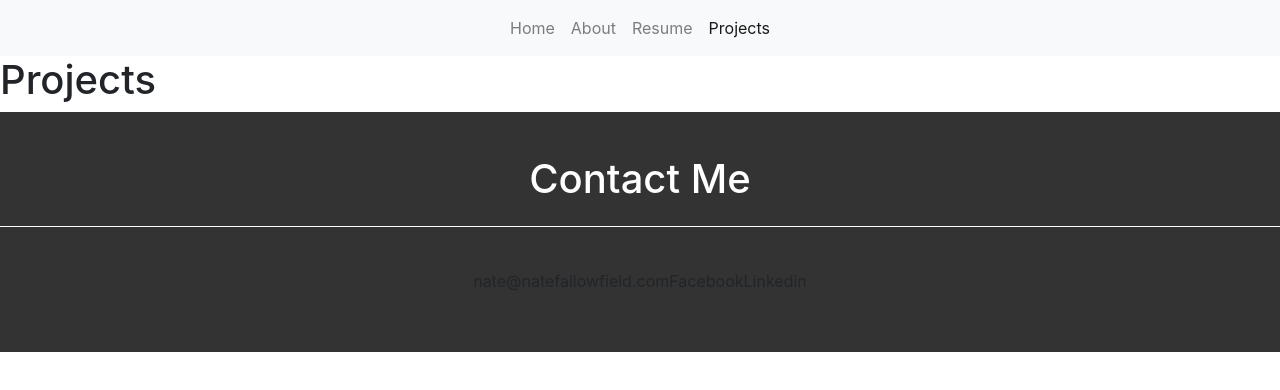
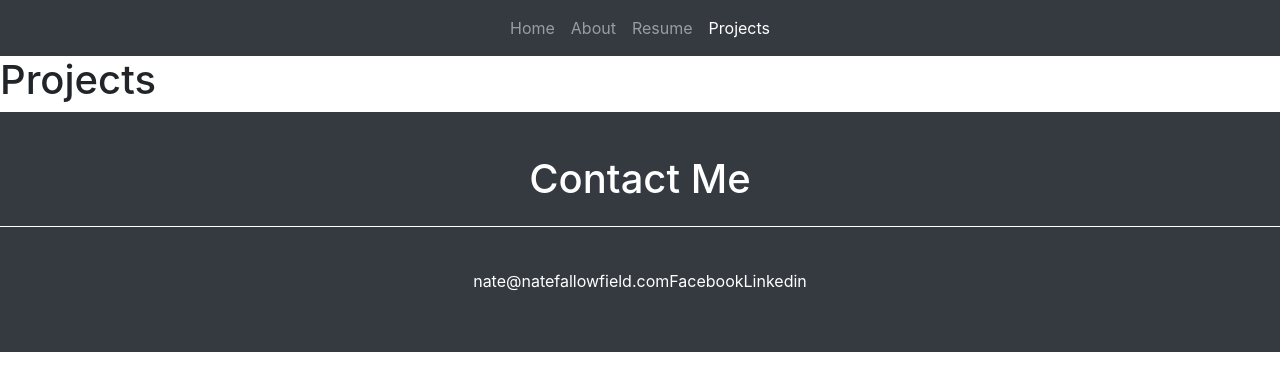
Before and after one commit to nfallowf/AWSDemo, a React (Create React App) app: page /projects in a window 1280 px wide. Shown: the top 390 px of the page. Built offline with nearby package versions, Linux system fonts and the light colour scheme; a small style sheet from the web is missing; what aws-amplify would draw is missing.

Commit message:
changed color scheme

```diff
--- a/src/Footer.css
+++ b/src/Footer.css
@@ -3,16 +3,15 @@
     height: 30vh;
     display: flex;
     flex-direction: column;
-    background-color: #333;
     justify-content: space-evenly;
     align-items: center;
     text-align: center;
+    color: white;
 }
 
 #footer-title {
     height: 30%;
     width: 100%;
-    color: white;
     border-style: none none solid none;
     border-width: thin;
 }
--- a/src/Footer.js
+++ b/src/Footer.js
@@ -3,7 +3,7 @@ import './Footer.css'
 function Footer() {
     return (
         <>
-            <div className='footer-container'>
+            <div className='footer-container bg-dark'>
                 <div id="footer-title">
                     <h1>Contact Me</h1>
                 </div>
--- a/src/Navbar.js
+++ b/src/Navbar.js
@@ -21,7 +21,7 @@ function Header() {
   return (
     <Router>
       <>
-        <Navbar bg="light">
+        <Navbar bg="dark" variant="dark">
           <Nav className="mx-auto">
             {routes.map(route => (
               <Nav.Link
```
